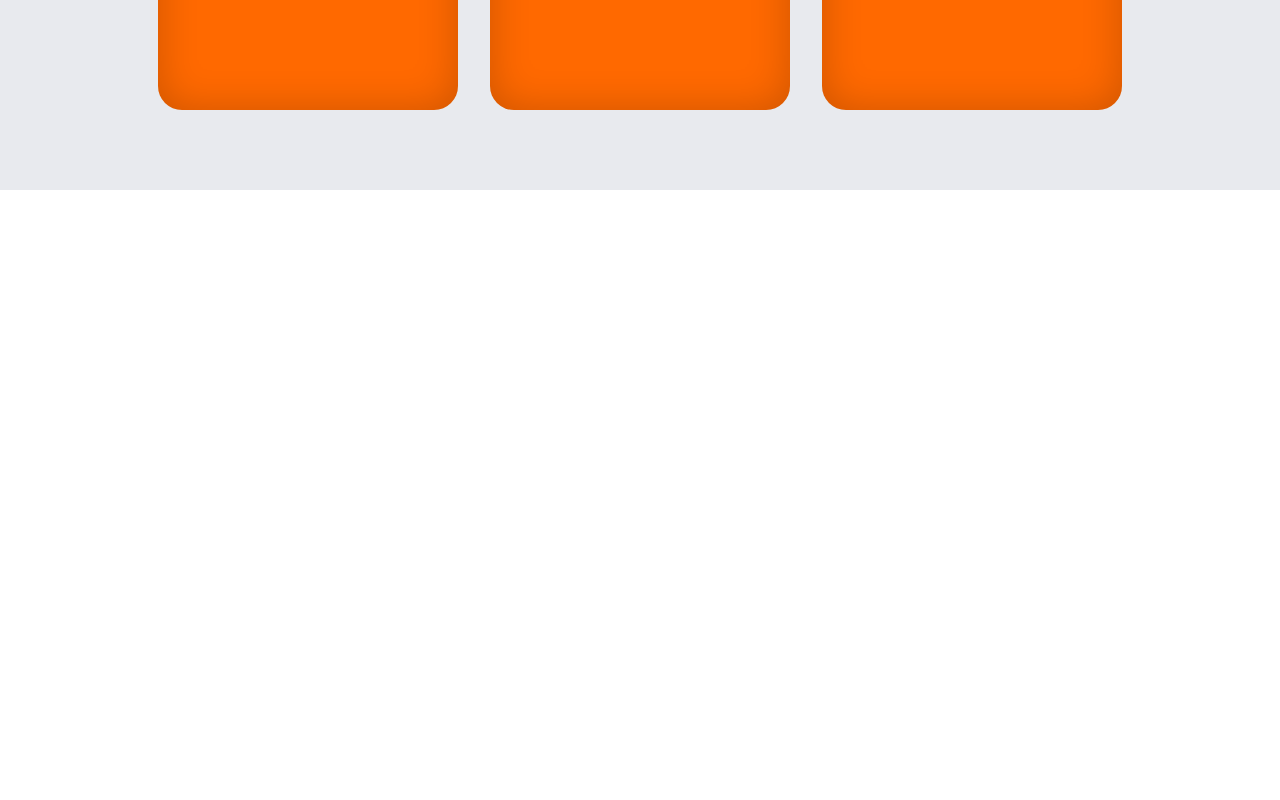
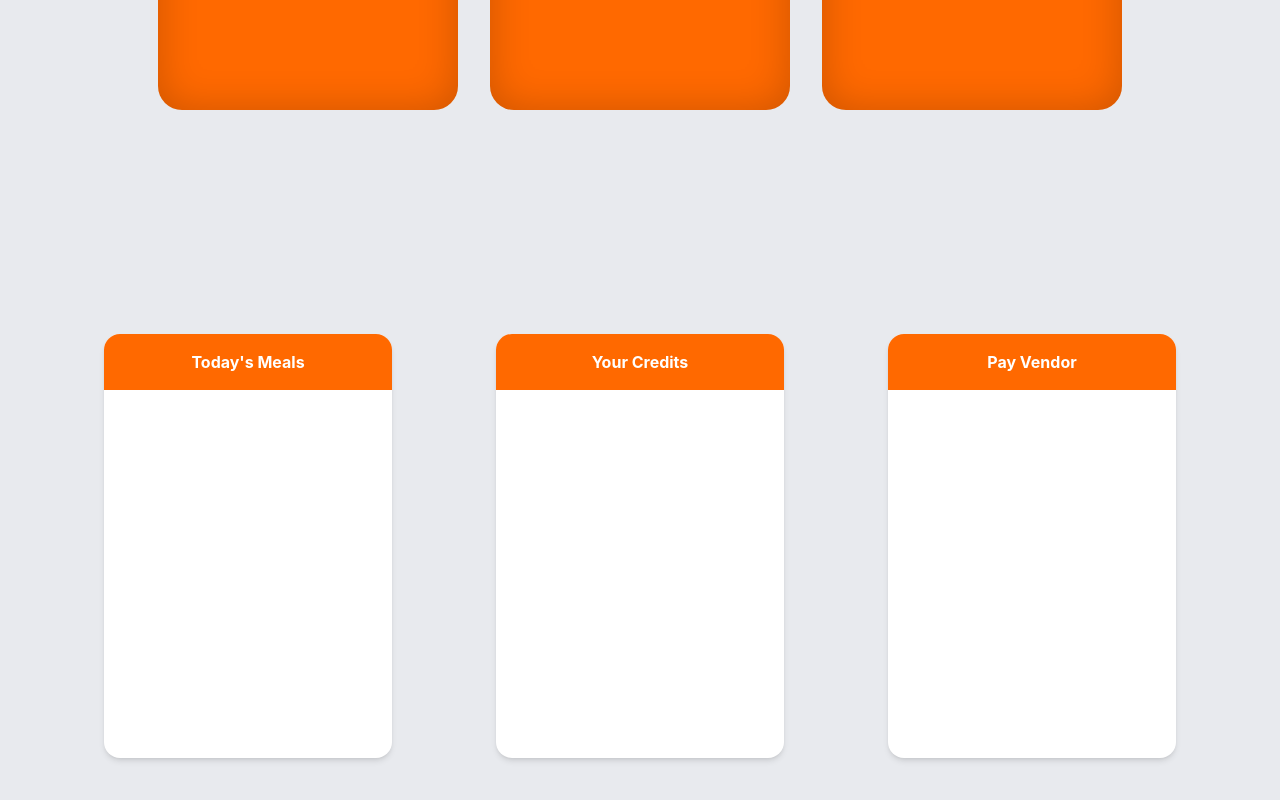
Before and after one commit to k-hushii23/credEAT, a React (Vite) app: page / in a window 1280 px wide. Shown: the part 1649-2449 px from the top of the page. Before the commit the page ends 1839 px from the top, so only its background shows below. Built offline with nearby package versions, Linux system fonts and the light colour scheme.

Commit message:
added process cards

```diff
--- a/src/components/Landing.jsx
+++ b/src/components/Landing.jsx
@@ -1,7 +1,7 @@
 import React from 'react'
 import ProbStatement from './ProbStatement';
 import Nav1 from './nav1';
-
+import Process from './Process';
 
 
 const Landing = () => {
@@ -48,7 +48,7 @@ const Landing = () => {
     {/* PROBLEM SECTION */}
 
     <ProbStatement/>
-
+   <Process/>
     </>
 
   );
--- a/src/components/ProbStatement.jsx
+++ b/src/components/ProbStatement.jsx
@@ -1,4 +1,5 @@
 import React from 'react'
+import Process from './Process'
 
 
 const ProbStatement = () => {
@@ -76,6 +77,7 @@ const ProbStatement = () => {
       </div>
     </section>
     </div>
+
     </>
   )
 }
--- a/src/components/Process.jsx
+++ b/src/components/Process.jsx
@@ -0,0 +1,31 @@
+// Process.jsx
+const Process = () => {
+  return (
+    <section className="bg-[rgb(232,234,238)] py-36 px-6 md:px-16 ">
+
+      {/* 3 cards in a row */}
+      <div className="flex items-start justify-center gap-26  mx-auto">
+        {/* Card 1 - Today's Meals */}
+        <div className="bg-white rounded-2xl shadow-md w-72 min-h-106 p-4 cursor-pointer hover:shadow-2xl hover:scale-105 transition-transform duration-300 shadow-[inset_0_0_40px_rgba(0,0,0,0.2)]">
+          <h3 className="text-center font-bold text-white bg-orange-500  py-4 -mx-4 -mt-4 rounded-t-2xl ">
+            Today's Meals
+          </h3>
+        </div>
+        {/* Card 2 - Your Credits */}
+        <div className="bg-white rounded-2xl shadow-md w-72 min-h-106 p-4 cursor-pointer hover:shadow-2xl hover:scale-105 transition-transform duration-300 shadow-[inset_0_0_40px_rgba(0,0,0,0.2)]">
+          <h3 className="text-center font-bold text-white bg-orange-500 py-4 -mx-4 -mt-4 rounded-t-2xl">
+            Your Credits
+          </h3>
+        </div>
+        {/* Card 3 - Pay Vendor */}
+        <div className="bg-white rounded-2xl shadow-md w-72 min-h-106 p-4 cursor-pointer hover:shadow-2xl hover:scale-105 transition-transform duration-300 shadow-[inset_0_0_40px_rgba(0,0,0,0.2)]">
+          <h3 className="text-center font-bold text-white bg-orange-500 py-4 -mx-4 -mt-4 rounded-t-2xl">
+            Pay Vendor
+          </h3>
+        </div>
+      </div>
+    </section>
+  )
+}
+
+export default Process
```
